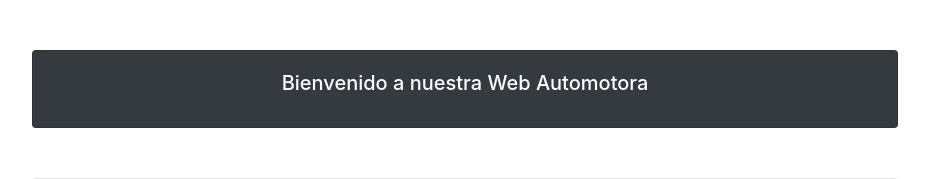
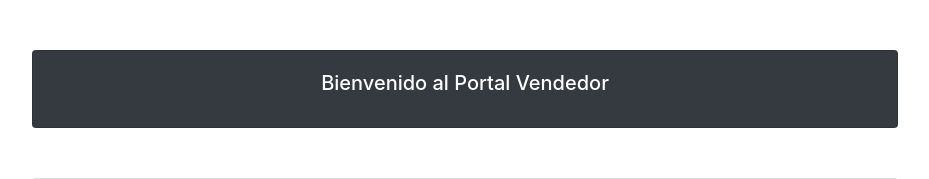
Before and after one commit to micael2909/Prueba3, a Django app: page /vendedor.html in a window 1280 px wide. Shown: the part 56-235 px from the top of the page, without its empty margins (175-1104 px from the left). Run offline with Django 3.2, Linux system fonts and the light colour scheme.

Commit message:
Micael-Commit-20210615-2349

```diff
--- a/my_app/templates/my_app/vendedor.html
+++ b/my_app/templates/my_app/vendedor.html
@@ -19,7 +19,7 @@
     <div class="container div-card">
         <div class="card text-white bg-dark text-center">
                 <div class="card-body">
-                    <h5 class="card-title">Bienvenido a nuestra Web Automotora</h5>
+                    <h5 class="card-title">Bienvenido al Portal Vendedor</h5>
                 </div>
         </div>
     </div>
```
Also changed, not shown: db.sqlite3.
